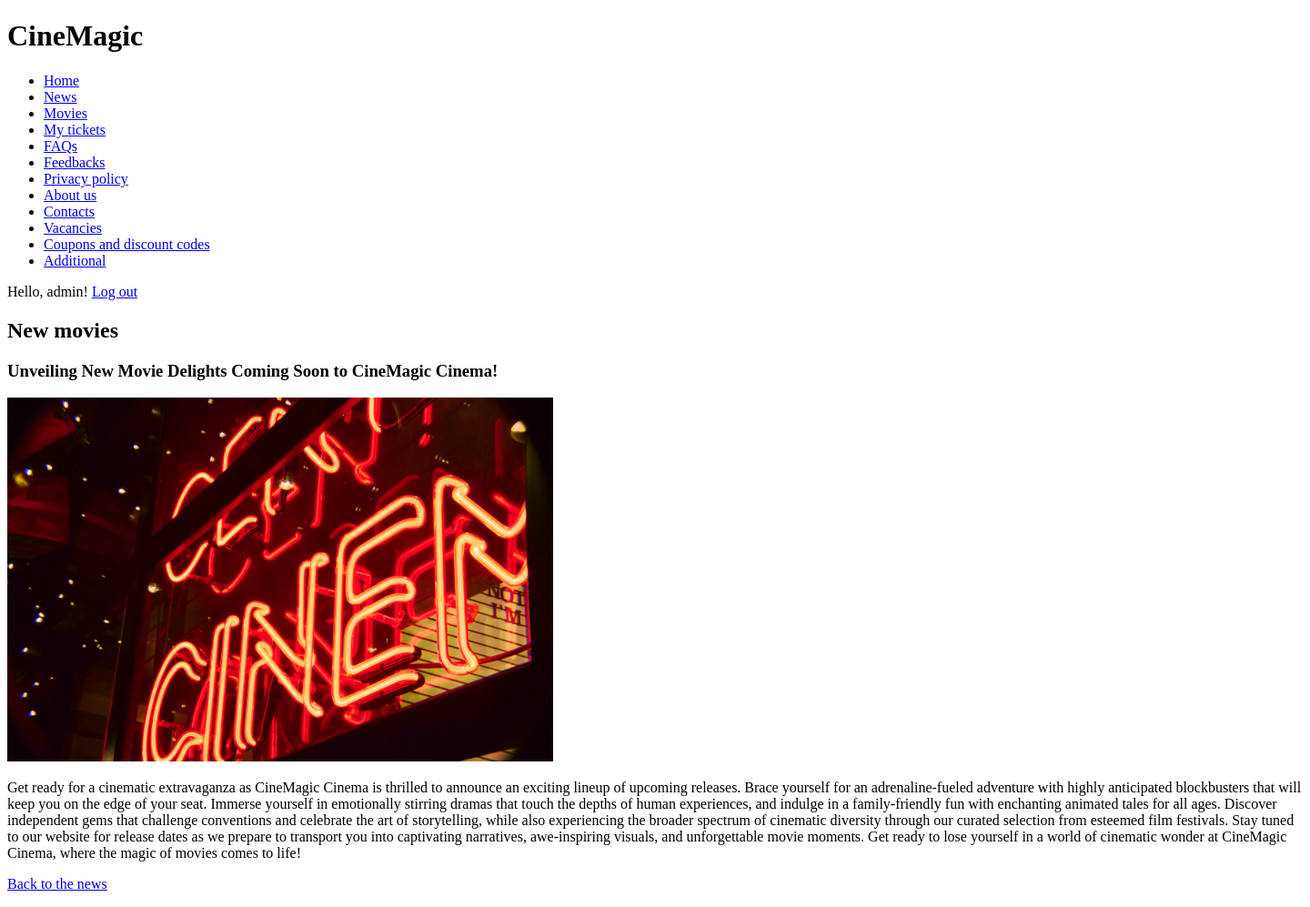
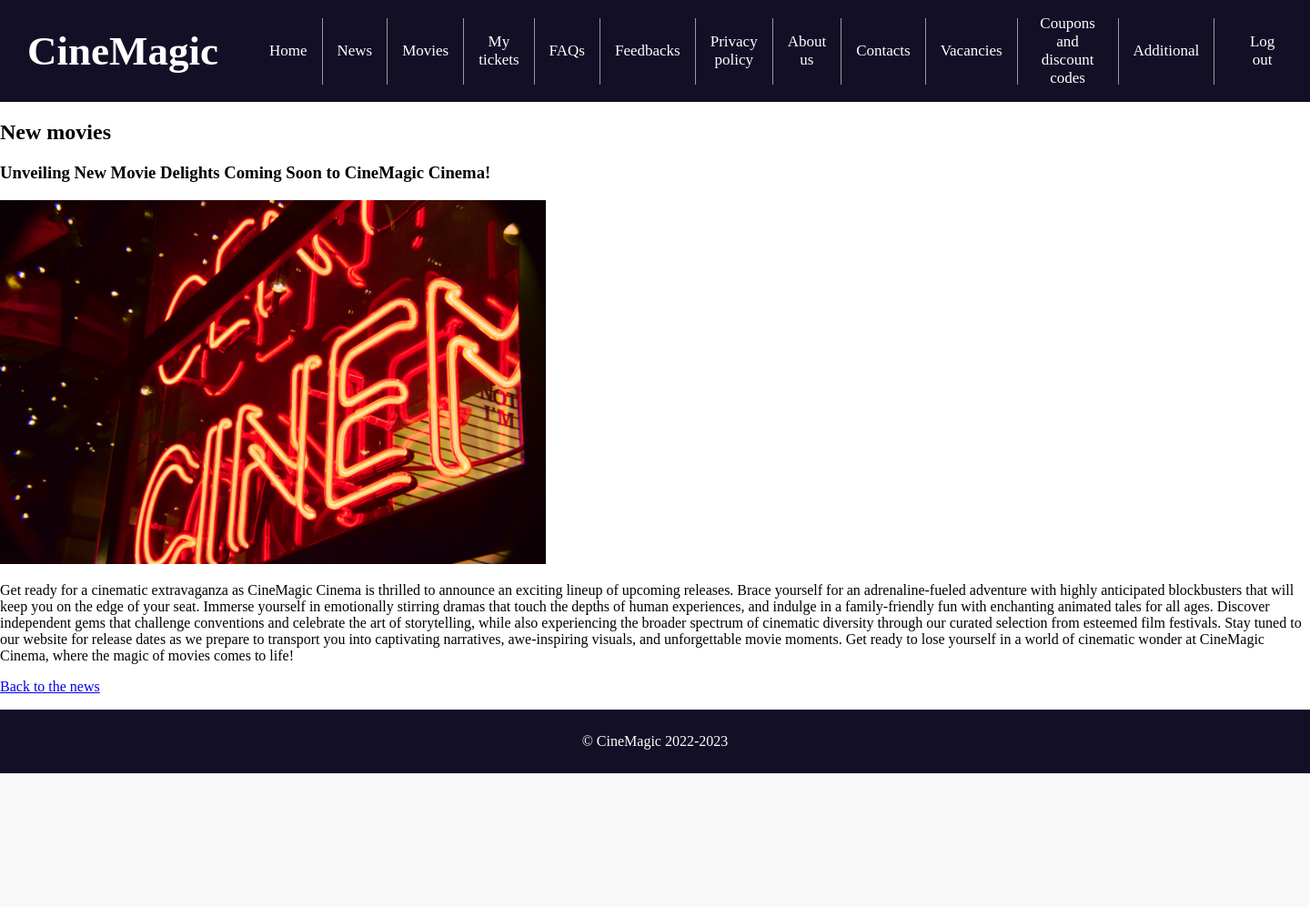
Before and after one commit to chamomil/MTDweb-ap, a Django app: page /articles/2/ in a window 1440 px wide. Shown: the whole page at 91% size. After the commit the page ends 850 px from the top, so only its background shows below. Run offline with Django 4.2, Linux system fonts and the light colour scheme; a user stored in the database is signed in; data comes from the database, SQL or seed files in the repository.

Commit message:
add header style, add footer

```diff
--- /dev/null
+++ b/static/css/style.css
@@ -0,0 +1,68 @@
+body {
+    margin: 0;
+    width: 100%;
+}
+
+header {
+    display: flex;
+    width: 100%;
+    background-color: #120F26;
+    margin: 0;
+    color: white;
+    justify-content: space-between;
+
+    & h1 {
+        padding-left: 30px;
+        font-family: Rekha, serif;
+        font-size: 45px;
+    }
+
+    & ul {
+        display: flex;
+        list-style-type: none;
+        margin: 0;
+        height: 100%;
+    }
+
+    & li {
+        display: flex;
+        align-items: center;
+        background-color: #120F26;
+        height: 100%;
+    }
+
+    & li a {
+        padding: 14px 16px;
+        border-right: 1px solid #9a9a9a;
+        height: 40%;
+    }
+
+    & li:hover {
+        background-color: #282154;
+    }
+
+
+    & a {
+        color: white;
+        text-align: center;
+        display: flex;
+        align-items: center;
+        padding: 0 30px;
+        text-decoration: none;
+        font-size: 17px;
+    }
+
+    & a:hover {
+        background-color: #282154;
+    }
+}
+
+footer {
+    text-align: center;
+    background-color: #120F26;
+    color: white;
+    margin: 0;
+    padding: 10px;
+}
+
+/*-------------------------------home page--------------------------------*/
--- a/templates/base.html
+++ b/templates/base.html
@@ -9,6 +9,7 @@
     <meta name="author" content="Makaranka Aliona"/>
     <meta name="viewport" content="width=device-width, initial-scale=1.0"/>
     <link rel="shortcut icon" type="image/png" href="{% static 'logos/cinema_logo.png' %}">
+    <link rel="stylesheet" href="{% static 'css/style.css' %}">
     <title>{% block title %}Home{% endblock %}</title>
 </head>
 
@@ -31,20 +32,19 @@
             <li><a href="{% url 'additional' %}">Additional</a></li>
         </ul>
     </nav>
-</header>
-<p>
     {% if user.is_authenticated %}
-        Hello, {{ user.get_username }}!
         <a href="{% url 'logout' %}">Log out</a>
     {% else %}
         <a href="{% url 'sign_up' %}">Sign up</a>
         <a href="{% url 'login' %}">Sign in</a>
     {% endif %}
-</p>
+</header>
 <main>
     {% block content %}
     {% endblock %}
 </main>
-
+<footer>
+    <p>© CineMagic 2022-2023</p>
+</footer>
 </body>
 </html>
```
